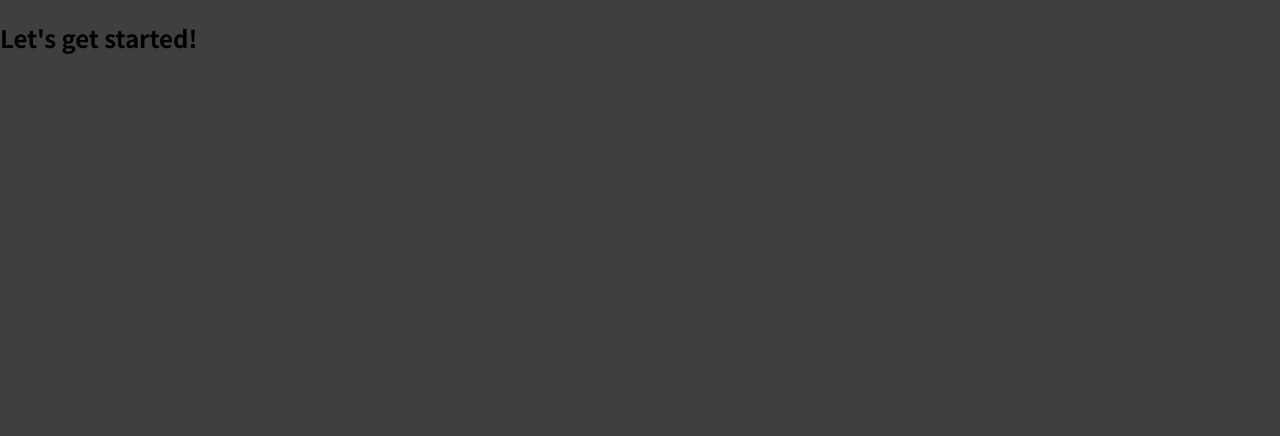
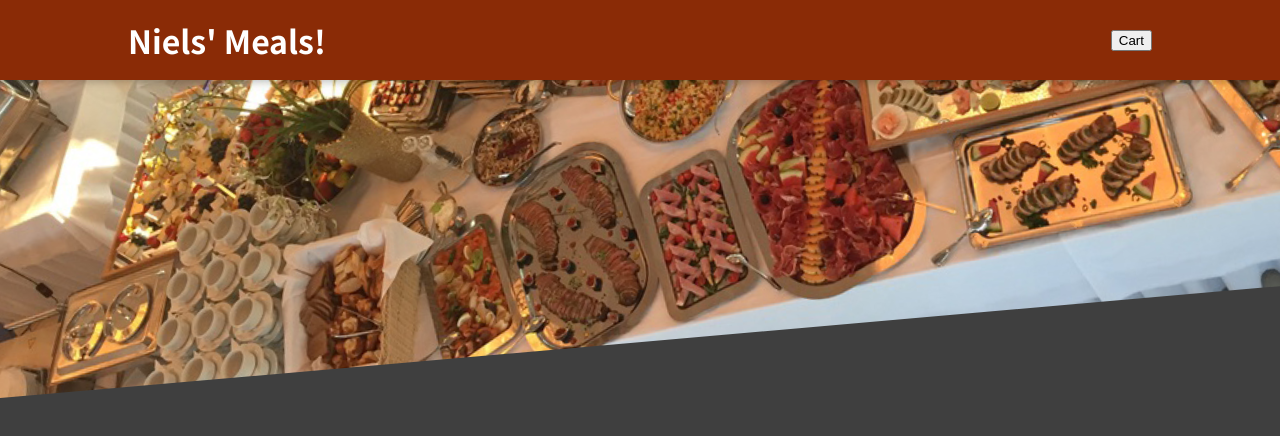
Before and after one commit to nielsmichael/react-food-app, a React (Create React App) app: page / in a window 1280 px wide. Shown: the top 436 px of the page. Built offline with nearby package versions, Linux system fonts and the light colour scheme.

Commit message:
add header

```diff
--- a/src/App.js
+++ b/src/App.js
@@ -1,8 +1,12 @@
+import React from "react";
+
+import Header from "./components/Layout/Header";
+
 function App() {
   return (
-    <div>
-      <h2>Let's get started!</h2>
-    </div>
+    <>
+      <Header />
+    </>
   );
 }
 
--- /dev/null
+++ b/src/components/Layout/Header.js
@@ -0,0 +1,20 @@
+import React from "react";
+
+import mealsImg from "../../assets/meals.jpeg";
+import classes from "./Header.module.css";
+
+const Header = (props) => {
+  return (
+    <>
+      <header className={classes.header}>
+        <h1>Niels' Meals!</h1>
+        <button>Cart</button>
+      </header>
+      <div className={classes["main-image"]}>
+        <img src={mealsImg} alt="table with food. yum." />
+      </div>
+    </>
+  );
+};
+
+export default Header;
--- /dev/null
+++ b/src/components/Layout/Header.module.css
@@ -0,0 +1,29 @@
+.header {
+  position: fixed;
+  top: 0;
+  left: 0;
+  width: 100%;
+  height: 5rem;
+  background-color: #8a2b06;
+  color: white;
+  display: flex;
+  justify-content: space-between;
+  align-items: center;
+  padding: 0 10%;
+  box-shadow: 0 2px 8px rgba(0, 0, 0, 0.25);
+  z-index: 10;
+}
+
+.main-image {
+  width: 100%;
+  height: 25rem;
+  z-index: 0;
+  overflow: hidden;
+}
+
+.main-image img {
+  width: 110%;
+  height: 100%;
+  object-fit: cover;
+  transform: rotateZ(-5deg) translateY(-4rem) translateX(-1rem);
+}
```
Also changed, not shown: src/assets/meals.jpeg (added), 1 other file (tests, documents, lock files or other folders).
